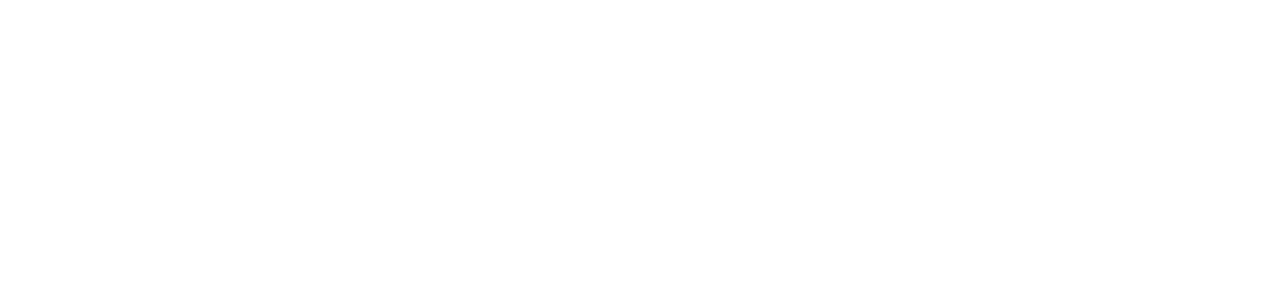
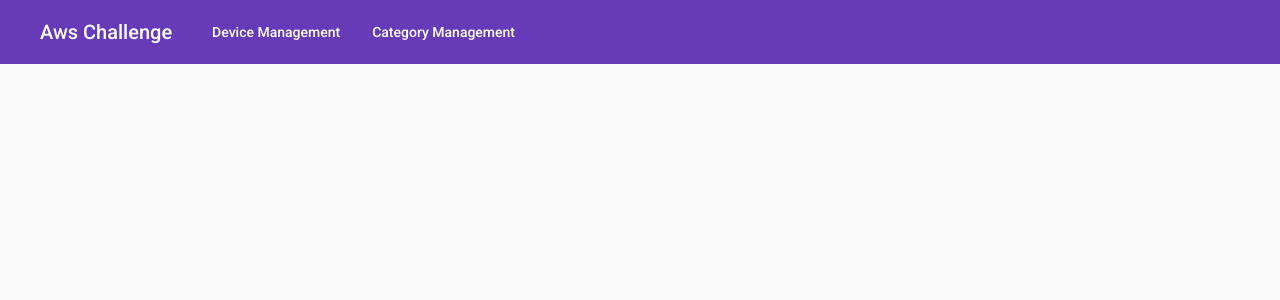
Before and after one commit to JonathasNascimento/aws-challenge-frontend, an Angular app: page / in a window 1280 px wide. Shown: the top 300 px of the page. Built offline with nearby package versions, Linux system fonts and the light colour scheme.

Commit message:
include toobar with device and category menu

```diff
--- a/src/app/app-routing.module.ts
+++ b/src/app/app-routing.module.ts
@@ -1,10 +1,21 @@
 import { NgModule } from '@angular/core';
 import { RouterModule, Routes } from '@angular/router';
 
-const routes: Routes = [{ path: 'devices', loadChildren: () => import('./devices/devices.module').then(m => m.DevicesModule) }, { path: 'categories', loadChildren: () => import('./categories/categories.module').then(m => m.CategoriesModule) }];
+const routes: Routes = [
+  {
+    path: 'devices',
+    loadChildren: () =>
+      import('./devices/devices.module').then((m) => m.DevicesModule),
+  },
+  {
+    path: 'categories',
+    loadChildren: () =>
+      import('./categories/categories.module').then((m) => m.CategoriesModule),
+  },
+]
 
 @NgModule({
   imports: [RouterModule.forRoot(routes)],
-  exports: [RouterModule]
+  exports: [RouterModule],
 })
-export class AppRoutingModule { }
+export class AppRoutingModule {}
--- a/src/app/app.component.css
+++ b/src/app/app.component.css
@@ -0,0 +1,3 @@
+.toolbar-title {
+  padding: 0 24px;
+}
--- a/src/app/app.component.html
+++ b/src/app/app.component.html
@@ -1 +1,11 @@
+<mat-toolbar color="primary">
+  <span class="toolbar-title">Aws Challenge</span>
+  <button mat-button>
+    Device Management
+  </button>
+  <button mat-button>
+    Category Management
+  </button>
+</mat-toolbar>
+
 <router-outlet></router-outlet>
--- a/src/index.html
+++ b/src/index.html
@@ -12,7 +12,7 @@
   <link href="https://fonts.googleapis.com/icon?family=Material+Icons" rel="stylesheet">
 </head>
 
-<body class="mat-typography">
+<body class="mat-typography mat-app-background">
   <app-root></app-root>
 </body>
 
```
Also changed, not shown: src/app/app.module.ts (+11 -7 lines).
